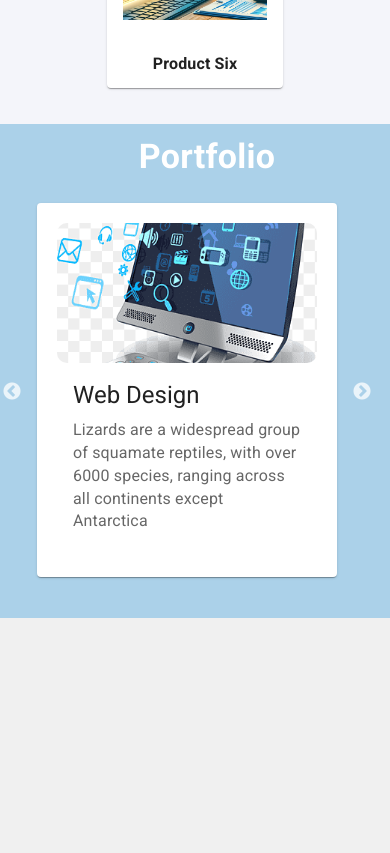
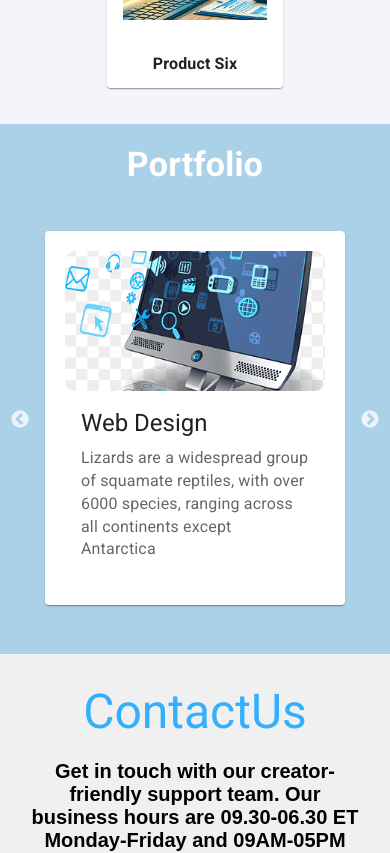
Before and after one commit to Ishop-software/iShopSoftWebsite, a React (Create React App) app: page /portfolio in a window 390 px wide. Shown: the part 5460-6313 px from the top of the page. Built offline with nearby package versions, Linux system fonts and the light colour scheme; a web font is replaced by a local one.

Commit message:
Portfolio Response Updated

```diff
--- a/src/Pages/ContactUs/ContactUs.css
+++ b/src/Pages/ContactUs/ContactUs.css
@@ -72,6 +72,12 @@
     color: #FFFFFF!important;
     font-weight: bold;
 }
+@media (max-width: 10240px) {
+    #contact-us-section {
+        min-height: 0vh!important;
+    }
+}
+
 @media (max-width: 480px) {
     .form-box {
         display: flex;
--- a/src/Pages/ContactUs/ContactUs.js
+++ b/src/Pages/ContactUs/ContactUs.js
@@ -1,10 +1,31 @@
-import React, { useRef } from "react";
+import React, { useRef, useState } from "react";
 import emailjs from 'emailjs-com';
 import "./ContactUs.css";
 import { Box, Button, Card, TextField, Typography } from "@material-ui/core";
 
 const ContactUs = () => {
   const form = useRef();
+
+  const [mobileError, setMobileError] = useState("");
+  const [emailError, setEmailError] = useState("");
+
+  const validateMobile = (value) => {
+    const mobilePattern = /[6-9]{1}[0-9]{9}/;
+    if (!mobilePattern.test(value)) {
+      setMobileError('Mobile number must start with a digit and be 10 digits long');
+    } else {
+      setMobileError('');
+    }
+  };
+
+  const validateEmail = (value) => {
+    const emailPattern = /.+@.+\..+/
+    if (!emailPattern.test(value)) {
+      setEmailError('Please enter a valid email address');
+    } else {
+      setEmailError('');
+    }
+  };
 
   const sendEmail = (e) => {
     e.preventDefault();
@@ -36,10 +57,16 @@ const ContactUs = () => {
               <TextField className="text-field" type="text" placeholder="Enter Your Name" name="user_name" required />
             </Box>
             <Box className="text-box">
-              <TextField className="text-field" type="mob_no" placeholder="Enter Your Mobile" name="user_mobile" required />
+              <TextField className="text-field" type="mob_no" placeholder="Enter Your Mobile" name="user_mobile" inputProps={{ maxLength: 10 }} required error={!!mobileError}
+                helperText={mobileError}
+                onChange={(e) => validateMobile(e.target.value)}
+              />
             </Box>
             <Box className="text-box">
-              <TextField className="text-field" type="email" placeholder="Enter Your Email" name="user_email" required />
+              <TextField className="text-field" type="email" placeholder="Enter Your Email" name="user_email" required  error={!!emailError}
+                helperText={emailError}
+                onChange={(e) => validateEmail(e.target.value)}
+              />
             </Box>
             <Box className="message-box">
               <TextField className="message-field" rows={3} id="outlined-textarea" multiline name="message" placeholder="Enter Your Text Message" required />
--- a/src/Pages/Portfolio/Portfolio.css
+++ b/src/Pages/Portfolio/Portfolio.css
@@ -44,21 +44,84 @@
   bottom: 10px;
 }
 
-/* @media (max-width: 1024px) {
+/* Tablet view (up to 1024px) */
+@media (max-width: 1024px) {
+  #portfolio-section {
+    min-height: 0!important;
+  }
+  .portfolio-container {
+    width: 100%!important;
+    height: 100%!important;
+    padding: 0px;
+  }
+
+  .title-container {
+    padding-top: 30px;
+  }
+
+  .portfolio-title {
+    width: 100%!important;
+    text-align: center;
+  }
+  .slider-container {
+    padding: 20px;
+    display: flex;
+    flex-direction: column;
+    align-items: center;
+    justify-content: space-evenly;
+  }
+
   .portfolio-cardsection {
-    width: 200px!important;
+    width: 300px!important;
+    margin: 0 auto;
   }
 
   .slick-slide {
-    width: 48%;
+    margin: 0 auto;
+    width: 100%!important;
+    padding: 5px!important;
+    display: flex!important;
+    justify-content: space-evenly!important;
   }
-} */
+
+  .slick-slider {
+    width: 100%;
+    padding: 10px;
+  }
+
+  .slick-list {
+    overflow: hidden;
+  }
+  .slick-dots {
+    bottom: -10px;
+  }
+  .slick-track {
+    display: flex;
+  }
+}
 
 
+/* Mobile view (up to 600px) */
 @media (max-width: 600px) {
   .portfolio-container {
-    width: 100%;
-    padding: 12px;
+    width: 100%!important;
+    /* padding: 12px; */
+  }
+
+  .title-container {
+    padding-top: 20px;
+  }
+
+  .portfolio-title {
+    width: 100%!important;
+    text-align: center!important;
+  }
+
+  .slider-container {
+    display: flex;
+    flex-direction: column;
+    align-items: center;
+    justify-content: space-evenly;
   }
 
   .portfolio-cardsection {
--- a/src/Pages/Portfolio/Portfolio.js
+++ b/src/Pages/Portfolio/Portfolio.js
@@ -59,7 +59,10 @@ const settings = {
 function Portfolio() {
     return (
         <Box className="portfolio-container">
+            <Box className="title-container">
                 <Typography variant="h4" className="portfolio-title">Portfolio</Typography>
+            </Box>
+            <Box className="slider-container">
                 <Slider {...settings}>
                     {portfolioList.map((item, index) => (
                         <Card key={index} className="portfolio-cardsection">
@@ -82,6 +85,7 @@ function Portfolio() {
                     ))}
                 </Slider>
             </Box>
+        </Box>
     );
 }
 
--- a/src/components/Footer/Footer.css
+++ b/src/components/Footer/Footer.css
@@ -1,5 +1,6 @@
 .footer-container {
-    width: 100%;
+    width: 100%!important;
+    height: 100%!important;
     background-color:#D9D9D9;
     display: flex;
     flex-direction: row;
@@ -86,9 +87,48 @@
     padding: 5px;
 }
 
+/* Tablet view (up to 1024px) */
+@media (max-width: 1024px) {
+    #footer-section {
+        min-height: 0px!important;
+    }
+    .footer-container {
+        width: 730px!important;
+        background-color:#D9D9D9;
+        display: flex;
+        flex-direction: row;
+        column-count: 4;
+        padding: 10px;
+        padding: 15px;
+    }
+
+    .logo-section,
+    .our-pages,
+    .service-section,
+    .address-section {
+        margin: 15px;
+    }
+
+    .media-images {
+        width: 35px;
+    }
+
+    .footer-para {
+        font-size: 18px!important;
+        padding: 10px;
+    }
+
+    .copyright-text {
+        font-size: 10px!important;
+    }
+}
 
 @media (max-width: 768px) {
+    #footer-section {
+        min-height: 0px!important;
+    }
     .footer-container {
+        width: 730px!important;
         flex-direction: column;
         column-count: 1;
         align-items: center;
```
Lines whose indentation alone changed are shown as unchanged.
